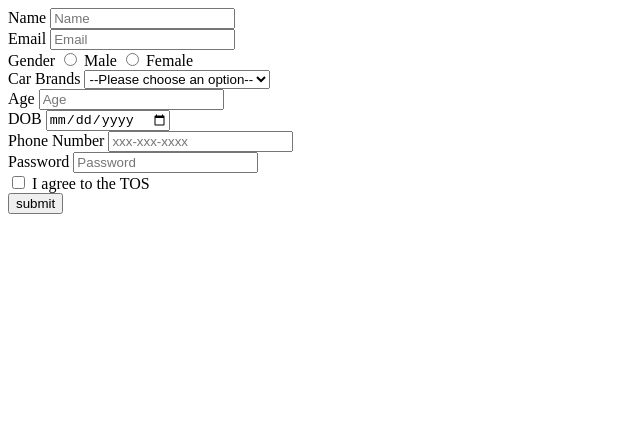
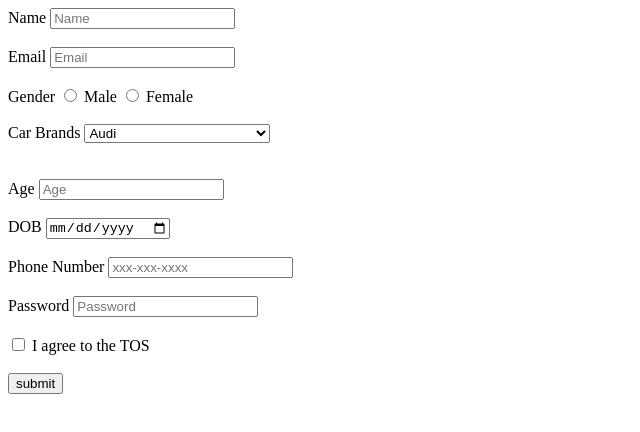
Before and after one commit to acciojob/signup-form-car-Vivek-Jayaswal, a website: page main.html in a window 1280 px wide. Shown: the whole page, without its empty margins (0-640 px from the left). Drawn offline with Linux system fonts and the light colour scheme.

Commit message:
created a submission

```diff
--- a/main.html
+++ b/main.html
@@ -10,41 +10,41 @@
 	<!-- the entire body must be written by student -->
 	<form action="#" method="post">
 		<label for="name">Name </label>
-		<input type="Text" name="Name" required id="name" placeholder="Name">
-		<br>
+		<input type="text" name="Name" required id="name" placeholder="Name">
+		<br><br>
 		<label for="email">Email </label>
-		<input type="Email" name="Email" required id="email" placeholder="Email">
-		<br>
+		<input type="email" name="email" required id="email" placeholder="Email">
+		<br><br>
 		<label>Gender </label>
-		<input type="Radio" required id="gender_m" name="gender">
+		<input type="radio" required id="gender_m" name="gender">
 		<label for="gender_m">Male</label>
-		<input type="Radio" name="gender" required id="gender_f">
+		<input type="radio" name="gender" required id="gender_f">
 		<label for="gender_f">Female</label>
-		<br>
+		<br><br>
 		<label for="cars">Car Brands</label>
-		<select name="Car" id="cars">
-			<option>--Please choose an option--</option>
-			<option>Audi</option>
-			<option>BMW</option>
-			<option>Mercedies</option>
-			<option>XUV</option>
+		<select name="Car" id="cars" >
+			<option value="" disabled>--Please choose an option--</option>
+			<option value="">Audi</option>
+			<option value="">BMW</option>
+			<option value="">Mercedies</option>
+			<option value="">XUV</option>
 		</select>
-		<br>
+		<br><br><br>
 		<label for="age">Age </label>
-		<input type="Number" name="Age" required id="age" placeholder="Age" >
-		<br>
+		<input type="number" name="Age" required id="age" placeholder="Age" >
+		<br><br>
 		<label for="dob">DOB </label>
-		<input type="Date" name="DOB" required id="dob">
-		<br>
+		<input type="date" name="date" required id="dob">
+		<br><br>
 		<label for="">Phone Number</label>
-		<input type="Tel" name="Tel" id="tel" placeholder="xxx-xxx-xxxx">
-		<br>
+		<input type="tel" name="tel" pattern="[0-9]{3}-[0-9]{3}-[0-9]{4}" id="tel" placeholder="xxx-xxx-xxxx">
+		<br><br>
 		<label for="password">Password</label>
 		<input type="Password" name="Password" required id="password" placeholder="Password">
-		<br>
+		<br><br>
 		<input type="Checkbox" name="TOC" required id="tos">
 		<label for="tos">I agree to the TOS</label>
-		<br>
+		<br><br>
 		<input type="submit" name="Submit" value="submit">
 	</form>
     <script type="text/javascript" src="./script.js">
```
